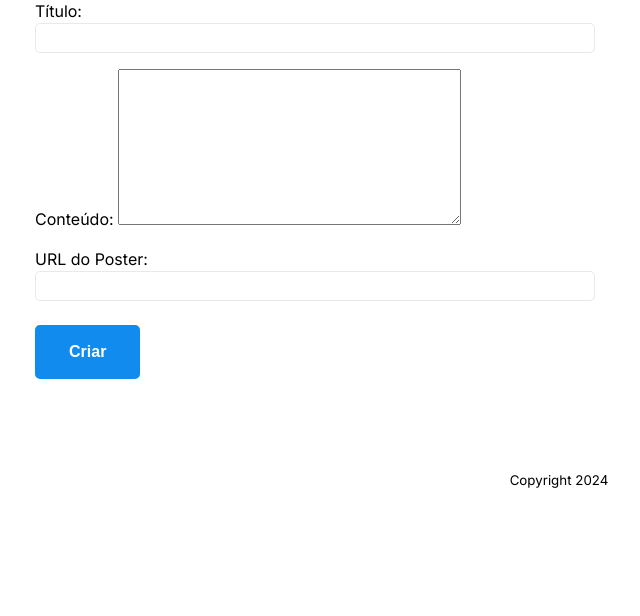
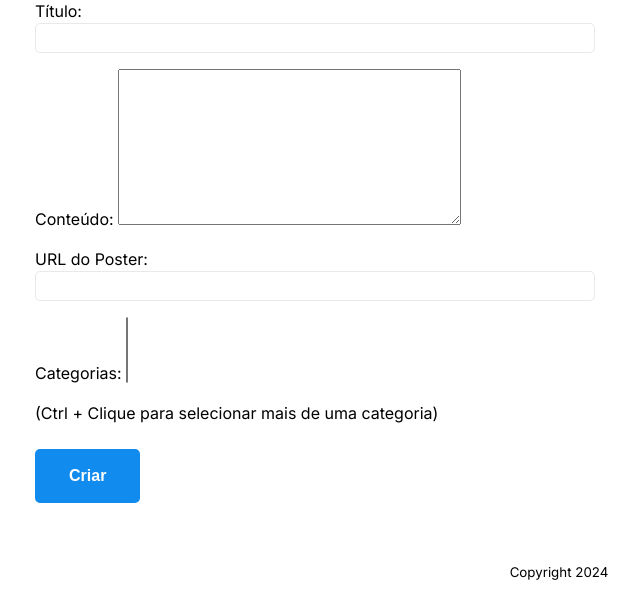
Before and after one commit to SEVER1N0/ufcsite, a Django app: page /posts/create/ in a window 1280 px wide. Shown: the part 284-900 px from the top of the page, without its empty margins (81-721 px from the left). Before the commit the page ends 772 px from the top, so only its background shows below. Run offline with Django 4.2, Linux system fonts and the light colour scheme; data that the repository does not hold is empty.

Commit message:
Adicionar seleção de categorias na criaçãoe atualização de posts

```diff
--- a/posts/forms.py
+++ b/posts/forms.py
@@ -1,15 +1,24 @@
 from django import forms
 from django.forms import ModelForm
-from .models import Post, Comment
+from .models import Post, Comment, Category
 
 
 class PostForm(ModelForm):
+
+    categories = forms.ModelMultipleChoiceField(
+        queryset=Category.objects.all(),
+        widget=forms.SelectMultiple,
+        required=False,
+        label="Categorias"
+    )
+
     class Meta:
         model = Post
         fields = [
             'titulo',
             'conteudo',
             'poster_url',
+            'categories'
         ]
         labels = {
             'titulo': 'Título',
--- a/posts/templates/posts/create.html
+++ b/posts/templates/posts/create.html
@@ -3,6 +3,7 @@
 <form method="POST" action="{% url 'posts:create' %}">
   {% csrf_token %}
     {{ form.as_p }}
+  <p>(Ctrl + Clique para selecionar mais de uma categoria)</p>
   <button type="submit">Criar</button>
 </form>
 
```
